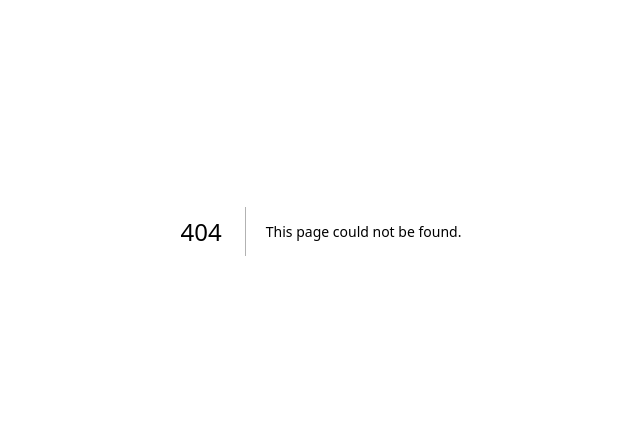
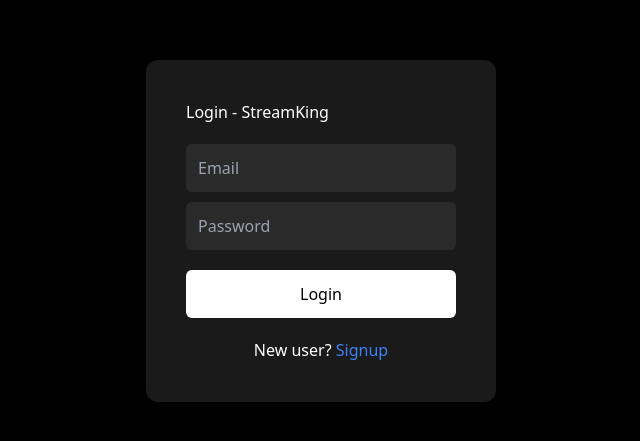
Before and after one commit to shersinghrathoreapp/streamking-, a Next.js app: page /login in a window 1280 px wide. Before the commit this address had no page. Shown: the part 169-610 px from the top of the page, without its empty margins (319-959 px from the left). Built offline with nearby package versions, Linux system fonts and the light colour scheme.

Commit message:
Create page.js

```diff
--- /dev/null
+++ b/app/login/page.js
@@ -0,0 +1,28 @@
+'use client'
+import { useState } from 'react'
+import { supabase } from '../../lib/supabase'
+import { useRouter } from 'next/navigation'
+
+export default function Login() {
+  const [email, setEmail] = useState('')
+  const [password, setPassword] = useState('')
+  const router = useRouter()
+
+  async function handleLogin() {
+    const { error } = await supabase.auth.signInWithPassword({ email, password })
+    if (error) alert(error.message)
+    else router.push('/dashboard')
+  }
+
+  return (
+    <div style={{background: 'black', minHeight: '100vh', display: 'flex', alignItems: 'center', justifyContent: 'center', color: 'white'}}>
+      <div style={{background: '#1a1a1a', padding: 40, borderRadius: 12, width: 350}}>
+        <h2 style={{marginBottom: 20}}>Login - StreamKing</h2>
+        <input type="email" placeholder="Email" value={email} onChange={e => setEmail(e.target.value)} style={{padding: 12, width: '100%', marginBottom: 10, background: '#2a2a2a', border: 'none', color: 'white', borderRadius: 6}} />
+        <input type="password" placeholder="Password" value={password} onChange={e => setPassword(e.target.value)} style={{padding: 12, width: '100%', marginBottom: 20, background: '#2a2a2a', border: 'none', color: 'white', borderRadius: 6}} />
+        <button onClick={handleLogin} style={{padding: 12, width: '100%', background: 'white', color: 'black', border: 'none', borderRadius: 6, cursor: 'pointer'}}>Login</button>
+        <p style={{marginTop: 20, textAlign: 'center'}}>New user? <a href="/signup" style={{color: '#3b82f6'}}>Signup</a></p>
+      </div>
+    </div>
+  )
+}
```
